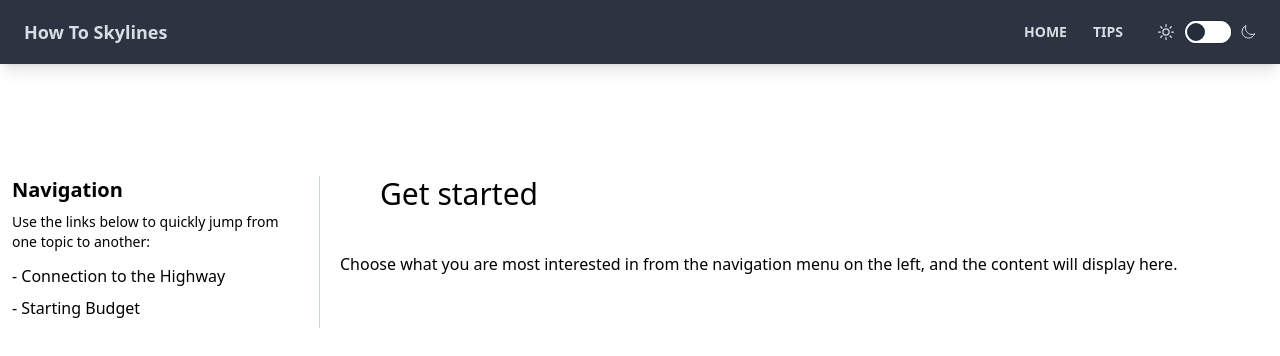
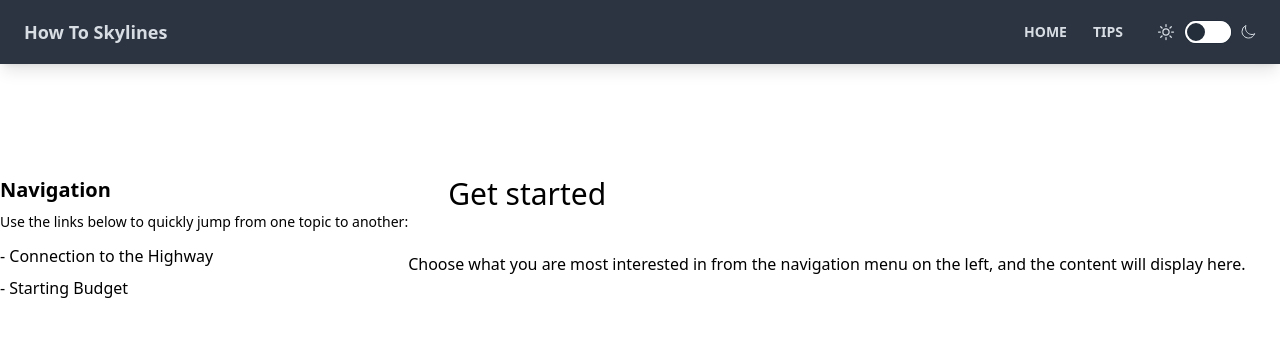
Before and after one commit to Vlad-404/howtoskylines, a React (Create React App) app: page /tips in a window 1280 px wide. Shown: the top 356 px of the page. Built offline with nearby package versions, Linux system fonts and the light colour scheme.

Commit message:
Remove layout sizing in tips.jsx
Remove w-1/4 and w-3/4 from Tips component and move them to SideNav and TipWindow components.

```diff
--- a/src/pages/Tips.jsx
+++ b/src/pages/Tips.jsx
@@ -5,12 +5,8 @@ function Tips() {
     return(
         <article className="w-screen min-h-96 pt-16">
             <div className="flex flex-row">
-                <div className="w-1/4 border-r border-slate-300 px-3">
-                    <Sidenav />
-                </div>
-                <div className="w-3/4 px-5">
-                    <Tipwindow />
-                </div>
+                <Sidenav />
+                <Tipwindow />
             </div>
 
         </article>
```
